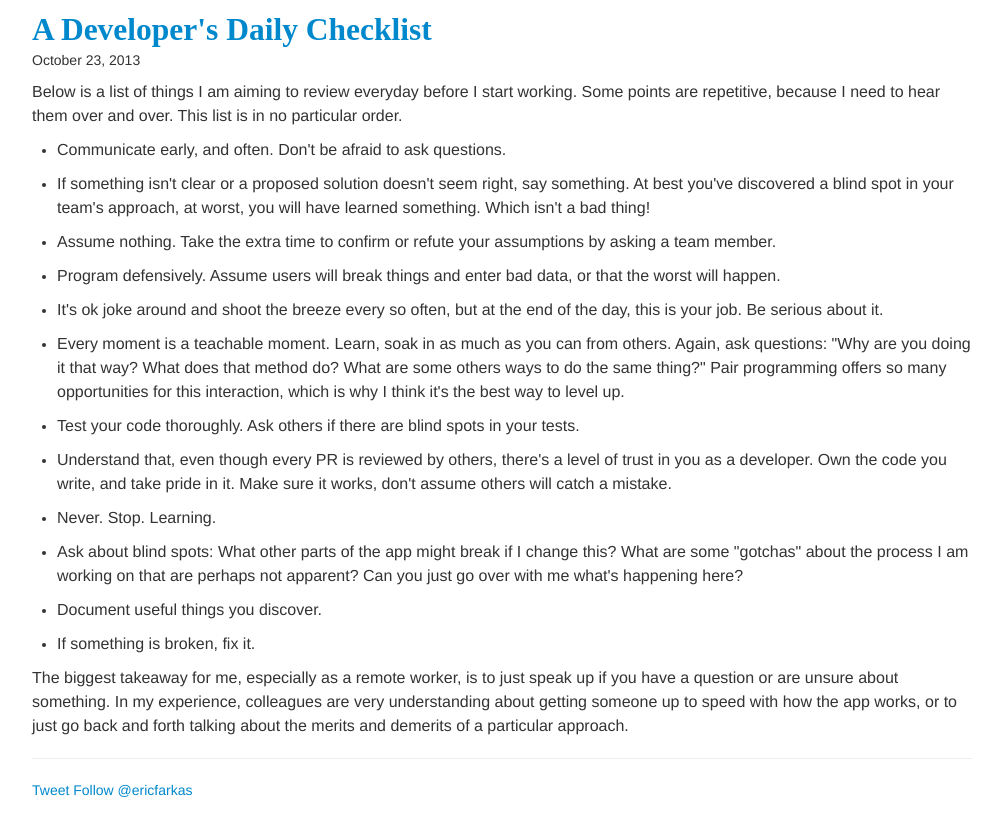
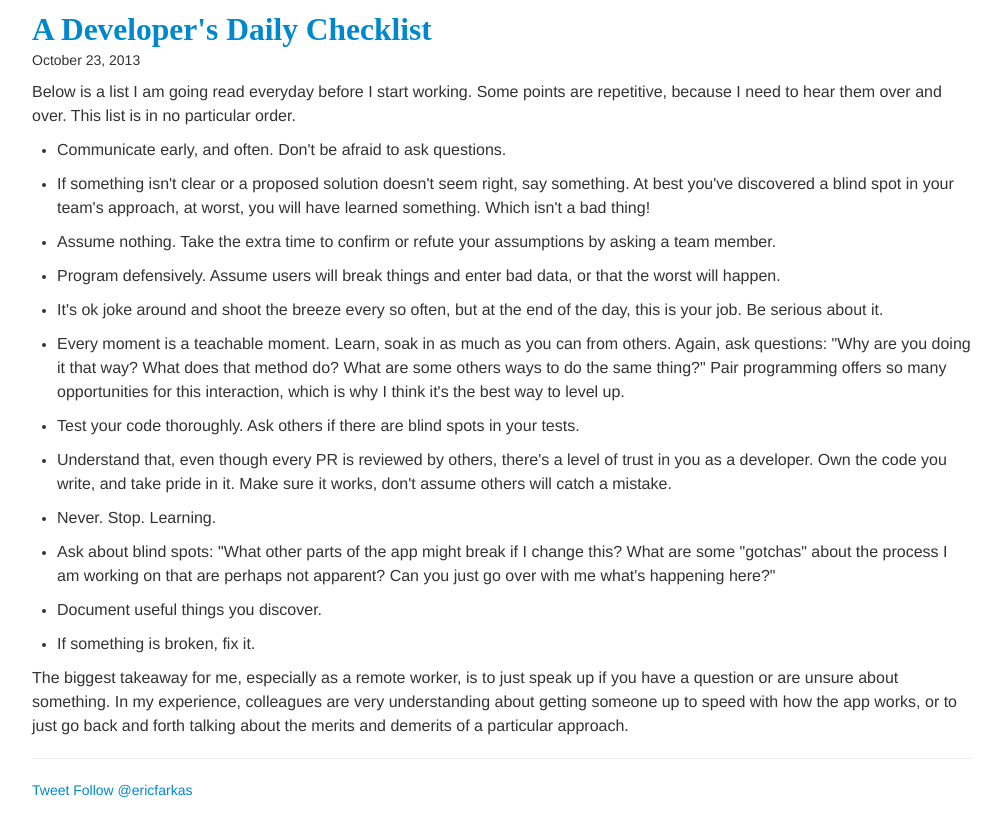
Before and after one commit to speric/speric.github.com, a Jekyll site: the page built from _posts/2013-10-23-a-developers-daily-checklist.markdown, in a window 1280 px wide. Shown: the part 323-1163 px from the top of the page, without its empty margins (138-1139 px from the left). Built offline with Jekyll 4.4.1, drawn with Linux system fonts in a browser that asks for light colours; some web fonts are replaced; Markdown is read by kramdown in place of the engine named in the settings; comment, search, counter and statistics services are not loaded.

Commit message:
Update 2013-10-23-a-developers-daily-checklist.markdown

```diff
--- a/_posts/2013-10-23-a-developers-daily-checklist.markdown
+++ b/_posts/2013-10-23-a-developers-daily-checklist.markdown
@@ -3,7 +3,7 @@ layout: post
 title: A Developer's Daily Checklist
 header_img: "vineyard.jpg"
 ---
-<p>Below is a list of things I am aiming to review everyday before I start working. Some points are repetitive, because I need to hear them over and over. This list is in no particular order.</p>
+<p>Below is a list I am going read everyday before I start working. Some points are repetitive, because I need to hear them over and over. This list is in no particular order.</p>
 
 <ul>
 <li><p>Communicate early, and often. Don't be afraid to ask questions.</p></li>
@@ -15,7 +15,7 @@ header_img: "vineyard.jpg"
 <li><p>Test your code thoroughly. Ask others if there are blind spots in your tests.</p></li>
 <li><p>Understand that, even though every PR is reviewed by others, there's a level of trust in you as a developer. Own the code you write, and take pride in it. Make sure it works, don't assume others will catch a mistake.</p></li>
 <li><p>Never. Stop. Learning.</p></li>
-<li><p>Ask about blind spots: What other parts of the app might break if I change this? What are some "gotchas" about the process I am working on that are perhaps not apparent? Can you just go over with me what's happening here?</p></li>
+<li><p>Ask about blind spots: "What other parts of the app might break if I change this? What are some "gotchas" about the process I am working on that are perhaps not apparent? Can you just go over with me what's happening here?"</p></li>
 <li><p>Document useful things you discover.</p></li>
 <li><p>If something is broken, fix it.</p></li>
 </ul>
```
